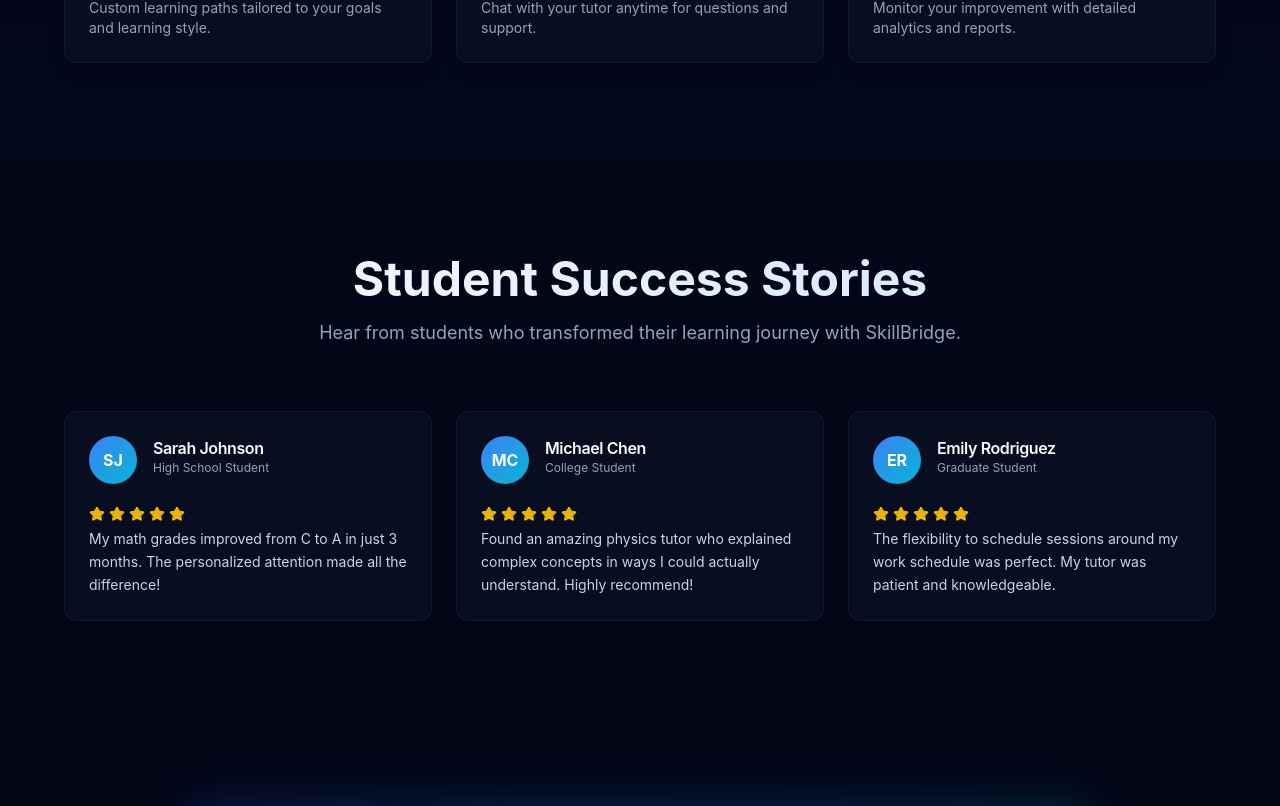
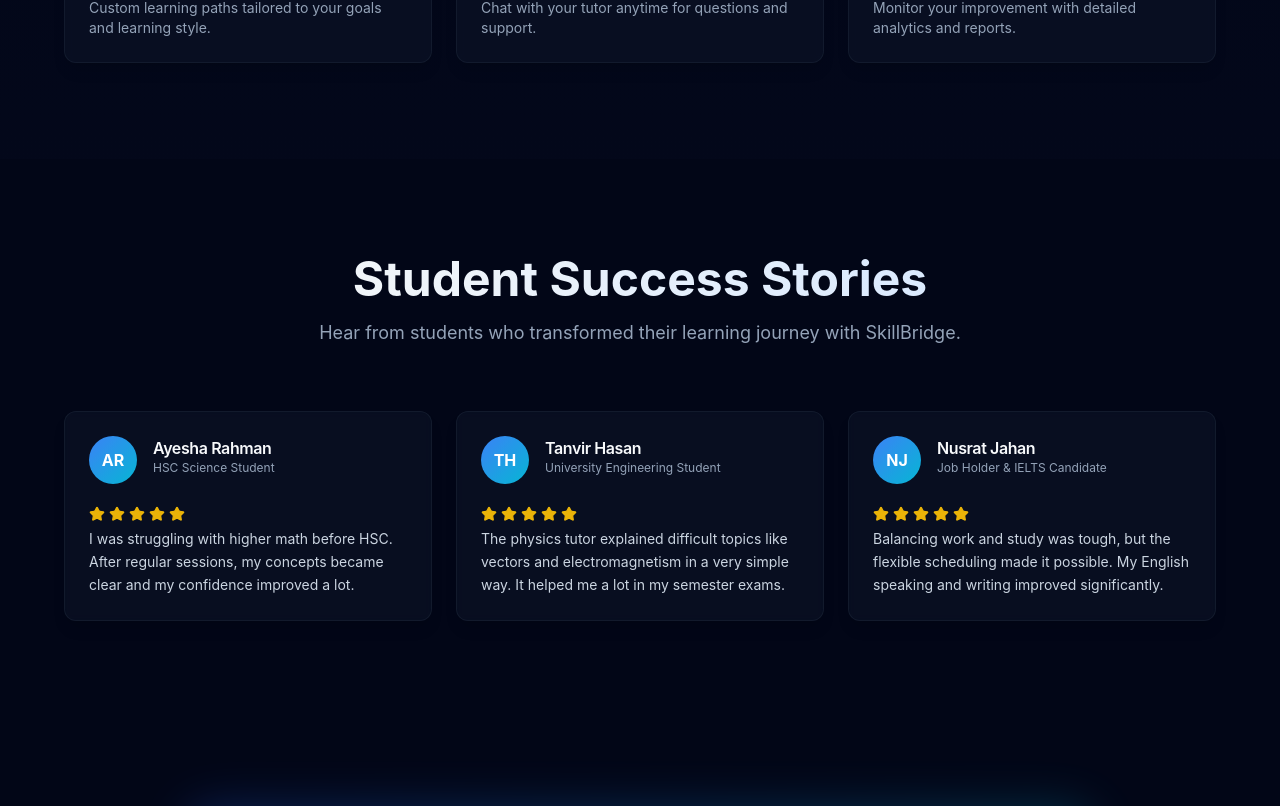
Before and after one commit to RafexStrike/Assignment-4-Frontend, a Next.js app: page / in a window 1280 px wide. Shown: the part 1991-2797 px from the top of the page. Built offline with nearby package versions, Linux system fonts and the light colour scheme; no server answers.

Commit message:
some marketing messages changed. footer links chaged.

```diff
--- a/src/app/(public)/page.tsx
+++ b/src/app/(public)/page.tsx
@@ -88,10 +88,10 @@ export default function HomePage() {
             {/* Stats */}
             <div className="grid grid-cols-2 md:grid-cols-4 gap-6 pt-8 animate-in fade-in slide-in-from-bottom-4 duration-700 delay-500">
               {[
-                { icon: Users, label: "Active Tutors", value: "2,500+" },
-                { icon: BookOpen, label: "Subjects", value: "150+" },
-                { icon: Star, label: "Average Rating", value: "4.9" },
-                { icon: Video, label: "Lessons Completed", value: "50K+" },
+                { icon: Users, label: "Active Tutors", value: "100+" },
+                { icon: BookOpen, label: "Subjects", value: "10+" },
+                { icon: Star, label: "Average Rating", value: "4.0" },
+                { icon: Video, label: "Lessons Completed", value: "50+" },
               ].map((stat, index) => (
                 <div key={index} className="relative group">
                   <div className="absolute -inset-0.5 bg-gradient-to-r from-blue-600 to-cyan-600 rounded-lg opacity-0 group-hover:opacity-20 blur transition duration-300" />
@@ -269,27 +269,27 @@ export default function HomePage() {
           <div className="grid md:grid-cols-3 gap-6 max-w-6xl mx-auto">
             {[
               {
-                name: "Sarah Johnson",
-                role: "High School Student",
-                image: "SJ",
+                name: "Ayesha Rahman",
+                role: "HSC Science Student",
+                image: "AR",
                 content:
-                  "My math grades improved from C to A in just 3 months. The personalized attention made all the difference!",
+                  "I was struggling with higher math before HSC. After regular sessions, my concepts became clear and my confidence improved a lot.",
                 rating: 5,
               },
               {
-                name: "Michael Chen",
-                role: "College Student",
-                image: "MC",
+                name: "Tanvir Hasan",
+                role: "University Engineering Student",
+                image: "TH",
                 content:
-                  "Found an amazing physics tutor who explained complex concepts in ways I could actually understand. Highly recommend!",
+                  "The physics tutor explained difficult topics like vectors and electromagnetism in a very simple way. It helped me a lot in my semester exams.",
                 rating: 5,
               },
               {
-                name: "Emily Rodriguez",
-                role: "Graduate Student",
-                image: "ER",
+                name: "Nusrat Jahan",
+                role: "Job Holder & IELTS Candidate",
+                image: "NJ",
                 content:
-                  "The flexibility to schedule sessions around my work schedule was perfect. My tutor was patient and knowledgeable.",
+                  "Balancing work and study was tough, but the flexible scheduling made it possible. My English speaking and writing improved significantly.",
                 rating: 5,
               },
             ].map((testimonial, index) => (
@@ -339,7 +339,7 @@ export default function HomePage() {
                   </span>
                 </CardTitle>
                 <CardDescription className="text-lg text-slate-300 max-w-2xl mx-auto">
-                  Join thousands of students who are already achieving their
+                  Join hundreds of students who are already achieving their
                   academic goals with expert tutors.
                 </CardDescription>
                 <div className="flex flex-col sm:flex-row gap-4 justify-center pt-4">
--- a/src/components/footer.tsx
+++ b/src/components/footer.tsx
@@ -2,6 +2,11 @@ import Link from "next/link"
 import { GraduationCap, Mail, MapPin, Phone } from "lucide-react"
 
 export function Footer() {
+  // Prevent default behavior for dummy links
+  const handleDummyClick = (e: React.MouseEvent) => {
+    e.preventDefault();
+  };
+
   return (
     <footer className="relative border-t border-slate-800/50 bg-slate-950/80 backdrop-blur-xl">
       {/* Gradient overlay */}
@@ -11,7 +16,7 @@ export function Footer() {
         <div className="grid grid-cols-1 md:grid-cols-2 lg:grid-cols-4 gap-8 lg:gap-12">
           {/* Brand Column */}
           <div className="space-y-4">
-            <Link href="/" className="flex items-center gap-2 group">
+            <Link href="#" onClick={handleDummyClick} className="flex items-center gap-2 group cursor-default">
               <div className="relative">
                 <div className="absolute inset-0 bg-blue-500/20 blur-xl rounded-full" />
                 <GraduationCap className="h-8 w-8 text-blue-500 relative z-10" />
@@ -30,22 +35,22 @@ export function Footer() {
             <h3 className="font-semibold text-slate-100 mb-4">Quick Links</h3>
             <ul className="space-y-3">
               <li>
-                <Link href="/tutors" className="text-sm text-slate-400 hover:text-blue-400 transition-colors duration-200">
+                <Link href="#" onClick={handleDummyClick} className="text-sm text-slate-400 hover:text-blue-400 transition-colors duration-200 cursor-default">
                   Find Tutors
                 </Link>
               </li>
               <li>
-                <Link href="#how-it-works" className="text-sm text-slate-400 hover:text-blue-400 transition-colors duration-200">
+                <Link href="#" onClick={handleDummyClick} className="text-sm text-slate-400 hover:text-blue-400 transition-colors duration-200 cursor-default">
                   How It Works
                 </Link>
               </li>
               <li>
-                <Link href="#features" className="text-sm text-slate-400 hover:text-blue-400 transition-colors duration-200">
+                <Link href="#" onClick={handleDummyClick} className="text-sm text-slate-400 hover:text-blue-400 transition-colors duration-200 cursor-default">
                   Features
                 </Link>
               </li>
               <li>
-                <Link href="/become-tutor" className="text-sm text-slate-400 hover:text-blue-400 transition-colors duration-200">
+                <Link href="#" onClick={handleDummyClick} className="text-sm text-slate-400 hover:text-blue-400 transition-colors duration-200 cursor-default">
                   Become a Tutor
                 </Link>
               </li>
@@ -57,22 +62,22 @@ export function Footer() {
             <h3 className="font-semibold text-slate-100 mb-4">Resources</h3>
             <ul className="space-y-3">
               <li>
-                <Link href="/about" className="text-sm text-slate-400 hover:text-blue-400 transition-colors duration-200">
+                <Link href="#" onClick={handleDummyClick} className="text-sm text-slate-400 hover:text-blue-400 transition-colors duration-200 cursor-default">
                   About Us
                 </Link>
               </li>
               <li>
-                <Link href="/faq" className="text-sm text-slate-400 hover:text-blue-400 transition-colors duration-200">
+                <Link href="#" onClick={handleDummyClick} className="text-sm text-slate-400 hover:text-blue-400 transition-colors duration-200 cursor-default">
                   FAQ
                 </Link>
               </li>
               <li>
-                <Link href="/blog" className="text-sm text-slate-400 hover:text-blue-400 transition-colors duration-200">
+                <Link href="#" onClick={handleDummyClick} className="text-sm text-slate-400 hover:text-blue-400 transition-colors duration-200 cursor-default">
                   Blog
                 </Link>
               </li>
               <li>
-                <Link href="/support" className="text-sm text-slate-400 hover:text-blue-400 transition-colors duration-200">
+                <Link href="#" onClick={handleDummyClick} className="text-sm text-slate-400 hover:text-blue-400 transition-colors duration-200 cursor-default">
                   Support
                 </Link>
               </li>
@@ -85,19 +90,15 @@ export function Footer() {
             <ul className="space-y-3">
               <li className="flex items-center gap-2 text-sm text-slate-400">
                 <Mail className="h-4 w-4 text-blue-500" />
-                <a href="mailto:hello@SkillBridge.com" className="hover:text-blue-400 transition-colors duration-200">
-                  hello@SkillBridge.com
-                </a>
+                <span className="cursor-default">hello@SkillBridge.com</span>
               </li>
               <li className="flex items-center gap-2 text-sm text-slate-400">
                 <Phone className="h-4 w-4 text-blue-500" />
-                <a href="tel:+1234567890" className="hover:text-blue-400 transition-colors duration-200">
-                  +1 (234) 567-890
-                </a>
+                <span className="cursor-default">+1 (234) 567-890</span>
               </li>
               <li className="flex items-start gap-2 text-sm text-slate-400">
                 <MapPin className="h-4 w-4 text-blue-500 mt-0.5" />
-                <span>123 Education St,<br />Learning City, LC 12345</span>
+                <span>123 Education St,<br />Banani, Dhaka</span>
               </li>
             </ul>
           </div>
@@ -109,10 +110,10 @@ export function Footer() {
             © {new Date().getFullYear()} SkillBridge. All rights reserved.
           </p>
           <div className="flex gap-6">
-            <Link href="/privacy" className="text-sm text-slate-500 hover:text-blue-400 transition-colors duration-200">
+            <Link href="#" onClick={handleDummyClick} className="text-sm text-slate-500 hover:text-blue-400 transition-colors duration-200 cursor-default">
               Privacy Policy
             </Link>
-            <Link href="/terms" className="text-sm text-slate-500 hover:text-blue-400 transition-colors duration-200">
+            <Link href="#" onClick={handleDummyClick} className="text-sm text-slate-500 hover:text-blue-400 transition-colors duration-200 cursor-default">
               Terms of Service
             </Link>
           </div>
```
